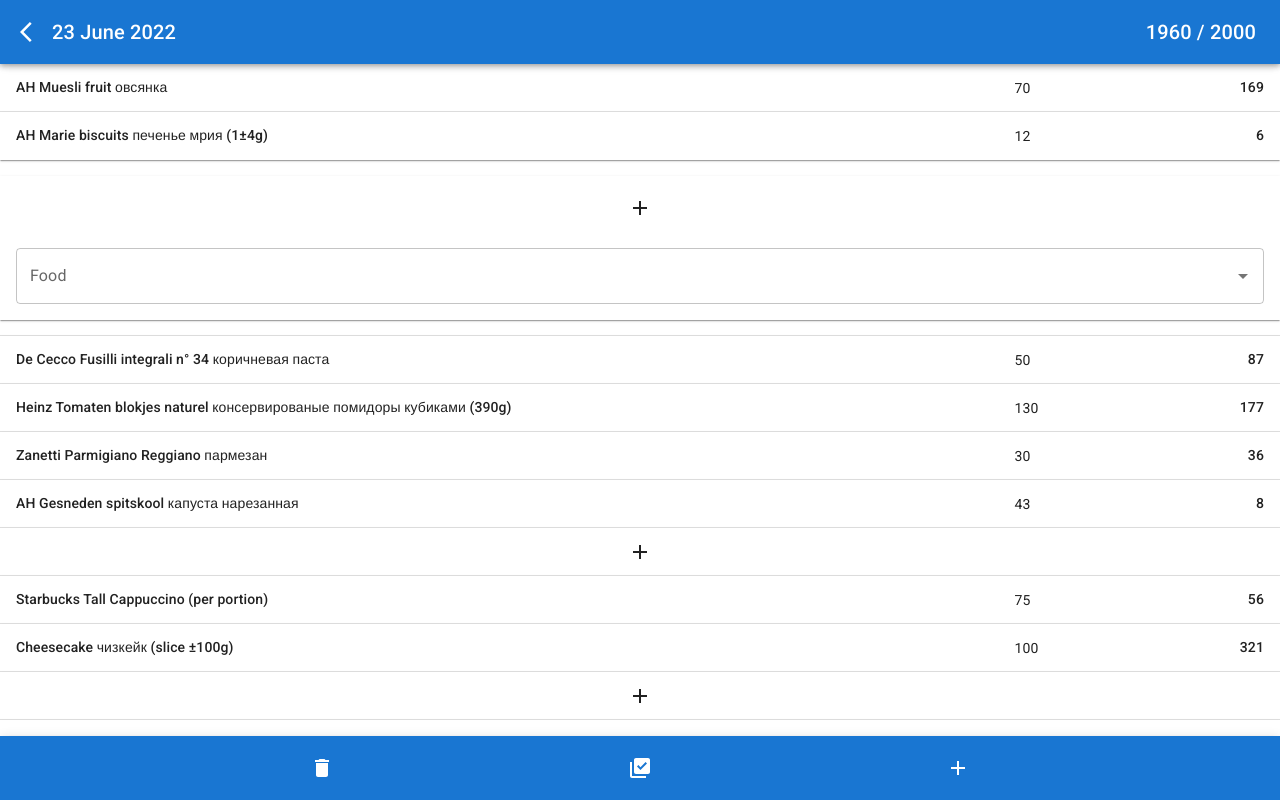
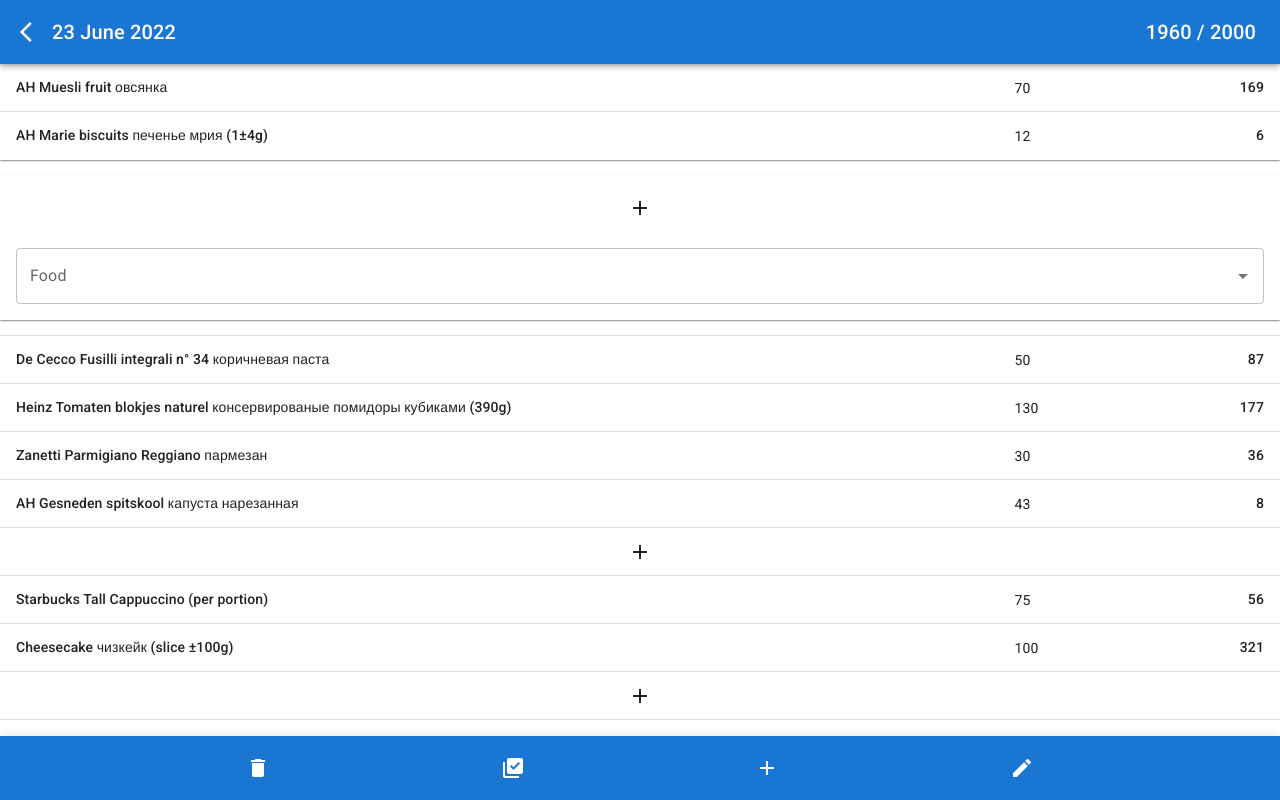
Before and after one commit to motrhelp/calories, a React (Create React App) app: page / in a window 1280 px wide. Both pictures are taken after a click on the button 640 px from the left and 184 px from the top of the page. Shown: the top 800 px of the page. Built offline with nearby package versions, Linux system fonts and the light colour scheme; a web font is replaced by a local one.

Commit message:
Introduce edit button

```diff
--- a/src/components/Demo.jsx
+++ b/src/components/Demo.jsx
@@ -9,6 +9,9 @@
 import LibraryAddCheckIcon from '@mui/icons-material/LibraryAddCheck';
 import DeleteIcon from '@mui/icons-material/Delete';
 import ContentCopyIcon from '@mui/icons-material/ContentCopy';
+import EditIcon from '@mui/icons-material/Edit';
+import CloseIcon from '@mui/icons-material/Close';
+import CheckIcon from '@mui/icons-material/Check';
 
 import Table from '@mui/material/Table';
 import TableBody from '@mui/material/TableBody';
@@ -114,6 +117,7 @@
     const [records, setRecords] = React.useState();
     const [food, setFood] = React.useState();
     const [adding, setAdding] = React.useState(null);
+    const [editing, setEditing] = React.useState(null);
     const [addingAmount, setAddingAmount] = React.useState();
     const [expanded, setExpanded] = React.useState(false);
     const [selecting, setSelecting] = React.useState(false);
@@ -319,6 +323,23 @@
             {expanded !== false || selecting ?
                 <AppBar position="sticky" sx={{ top: 'auto', bottom: 0 }}>
                     <Toolbar sx={{ justifyContent: 'space-evenly', }}>
+
+                        {editing ?
+                            <React.Fragment>
+                                <IconButton color="inherit" onClick={() => {
+
+                                }}>
+                                    <CloseIcon />
+                                </IconButton>
+                                <IconButton color="inherit" onClick={() => {
+
+                                }}>
+                                    <CheckIcon />
+                                </IconButton>
+                            </React.Fragment>
+                            :
+                            <React.Fragment>
+
                                 <IconButton color="inherit" onClick={() => {
                                     if (selecting) {
                                         // Remove every selected record
@@ -347,6 +368,7 @@
                                     />
                                 </IconButton>
                                 {!selecting ?
+                                    <React.Fragment>
                                         <IconButton color="inherit"
                                             onClick={() => {
                                                 if (expanded) {
@@ -363,6 +385,15 @@
                                             }}>
                                             <AddIcon />
                                         </IconButton>
+                                        <IconButton color="inherit"
+                                            onClick={() => {
+                                                if (expanded) {
+                                                    setEditing(true);
+                                                }
+                                            }}>
+                                            <EditIcon />
+                                        </IconButton>
+                                    </React.Fragment>
                                     :
                                     <IconButton color="inherit"
                                         onClick={() => {
@@ -373,7 +404,6 @@
                                                 .map((record) => { record.created = new Date(); return record; })
                                             ]);
 
-
                                             // clear selection
                                             setSelectedRecords([]);
                                             setSelecting(false);
@@ -381,6 +411,8 @@
                                     >
                                         <ContentCopyIcon />
                                     </IconButton>
+                                }
+                            </React.Fragment>
                         }
                     </Toolbar>
                 </AppBar>
```
Lines whose indentation alone changed are shown as unchanged.
